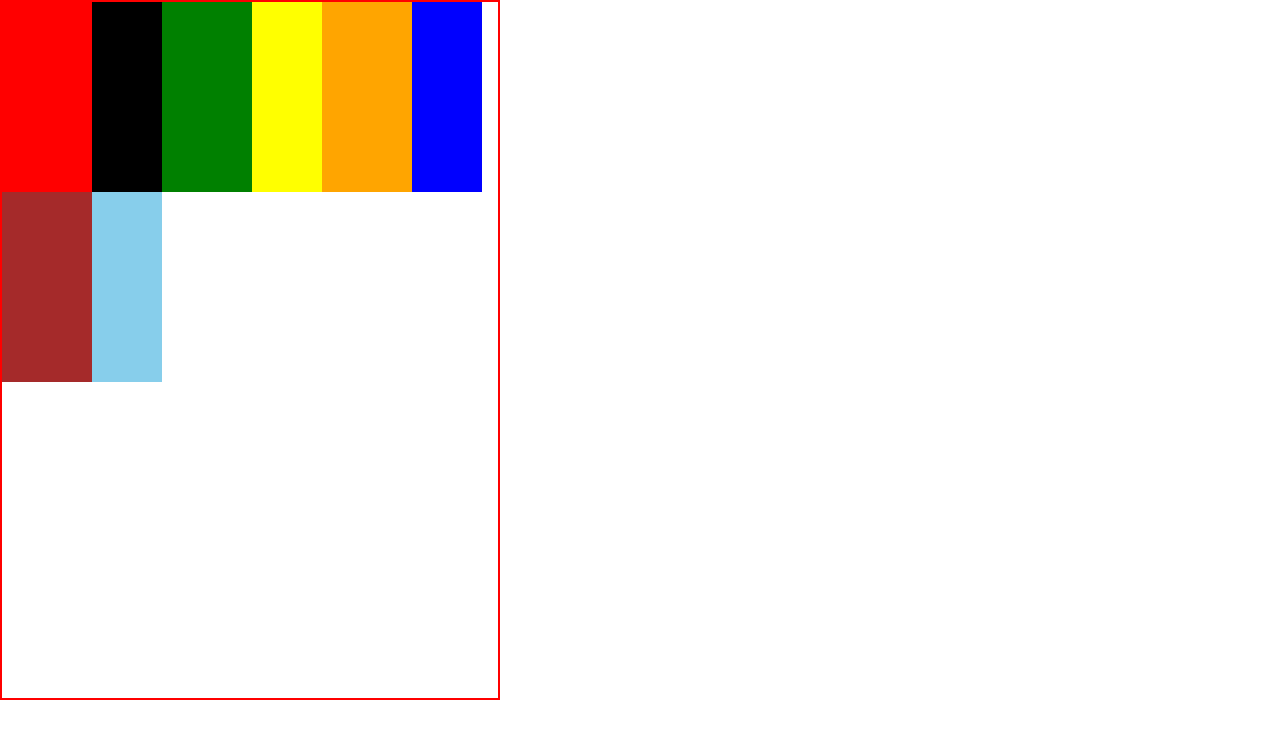
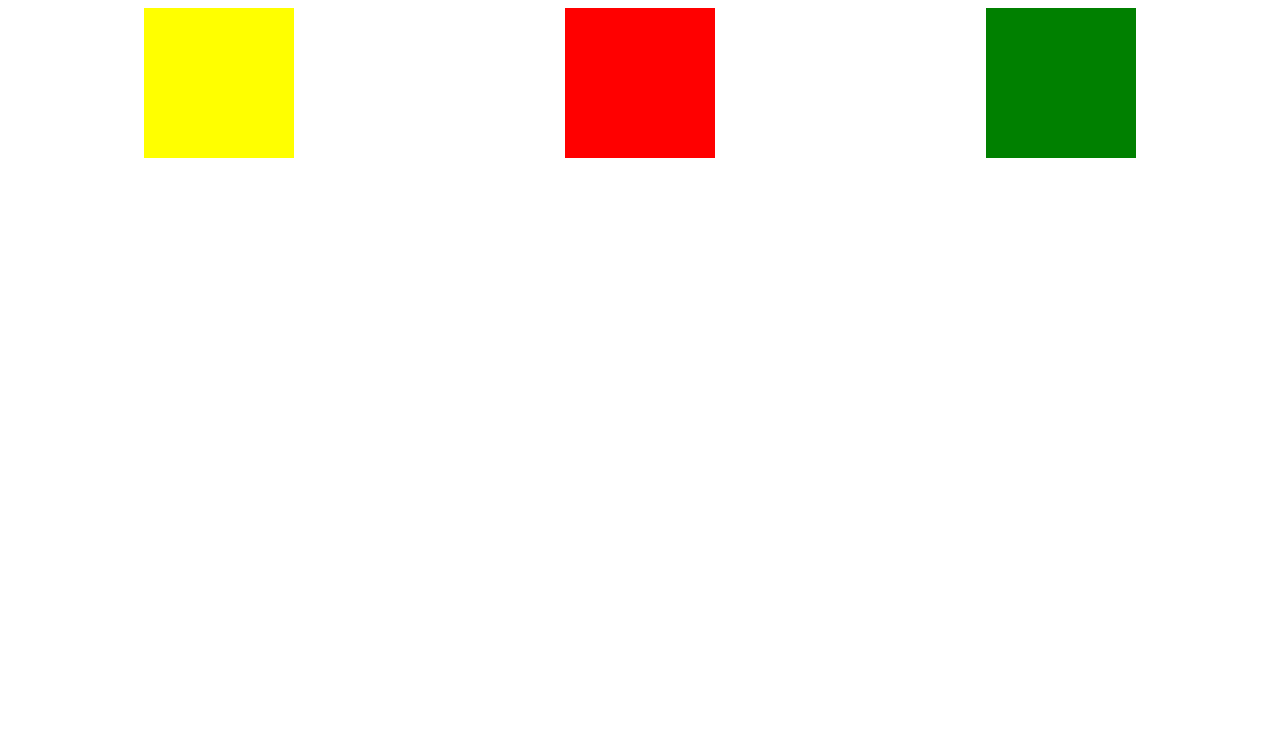
Before and after one commit to BilalMern/CSS, a plain HTML site: page Flex box/index.html in a window 1280 px wide. Drawn offline with Linux system fonts and the light colour scheme.

Commit message:
order property

```diff
--- a/Flex box/index.html
+++ b/Flex box/index.html
@@ -20,8 +20,7 @@
 
 
     <!-- Align content property -->
-    <div class="container">
-
+    <!-- <div class="container">
 <div class="item1"></div>
 <div class="item2"></div>
 <div class="item3"></div>
@@ -30,9 +29,18 @@
 <div class="item6"></div>
 <div class="item7"></div>
 <div class="item8"></div>
+</div> -->
 
 
-    </div>
+
+<!-- Flexbox Order property -->
+<div class="container">
+
+<div class="red"></div>
+<div class="yellow"></div>
+<div class="green"></div>
+
+</div>
 
 
 </body>
--- a/Flex box/style.css
+++ b/Flex box/style.css
@@ -27,7 +27,7 @@
 
 
 /* Align content property */
-*{
+/* *{
     box-sizing: border-box;
     margin: 0;
     padding: 0;
@@ -47,4 +47,30 @@ align-content: flex-start;
 .item5{background-color: orange; height: 190px; width: 90px;}
 .item6{background-color: blue; height: 190px; width: 70px;}
 .item7{background-color: brown; height: 190px; width: 90px;}
-.item8{background-color: skyblue; height: 190px; width: 70px;}
+.item8{background-color: skyblue; height: 190px; width: 70px;} */
+
+
+
+/* flexbox Order Property */
+.red{
+    height: 150px;
+    width: 150px;
+    background-color: red;
+}
+
+.yellow{
+    height: 150px;
+    width: 150px;
+    background-color: yellow;
+    order:-1
+}
+
+.green{
+    height: 150px;
+    width: 150px;
+    background-color: green;
+}
+.container{
+    display: flex;
+    justify-content: space-around;
+}
```
